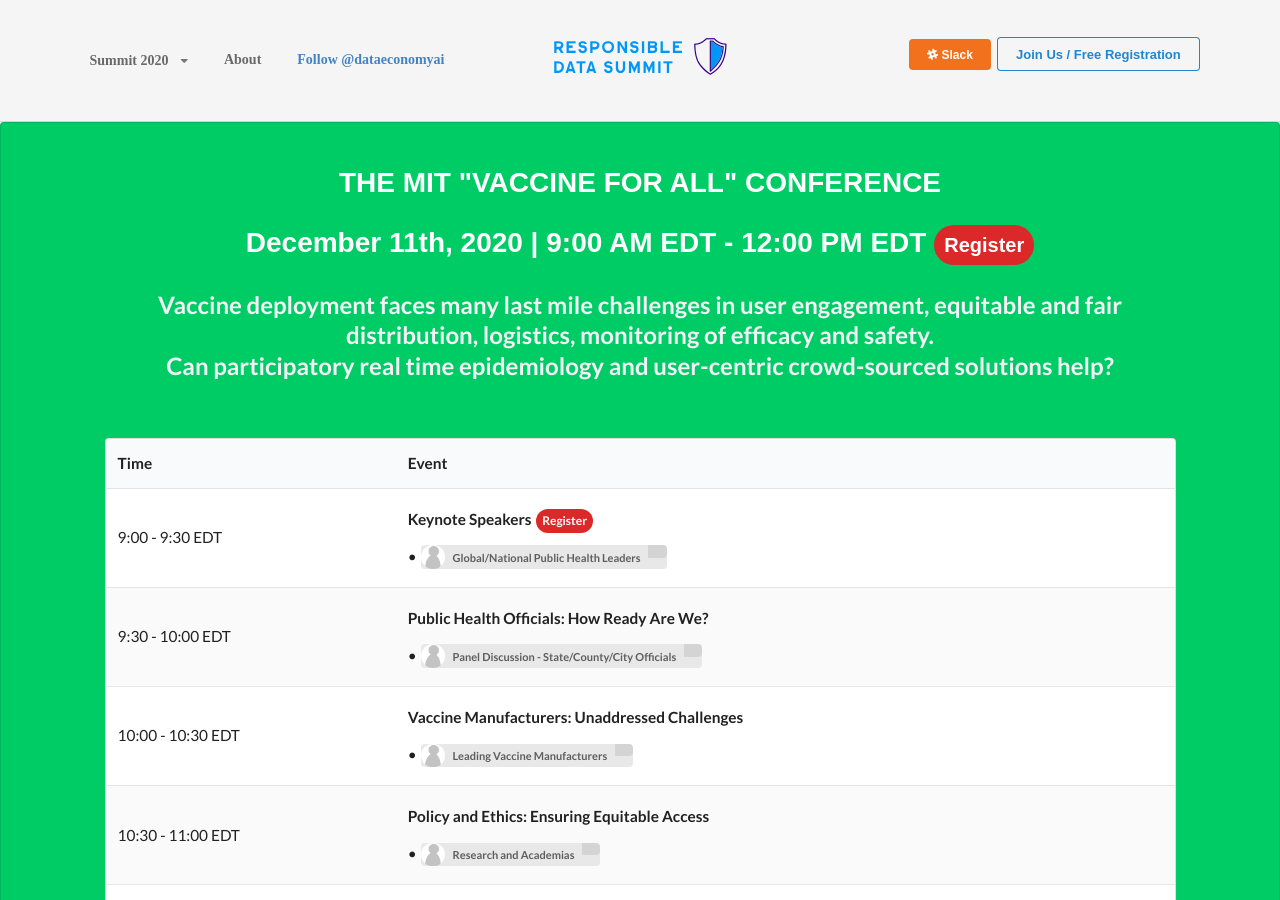
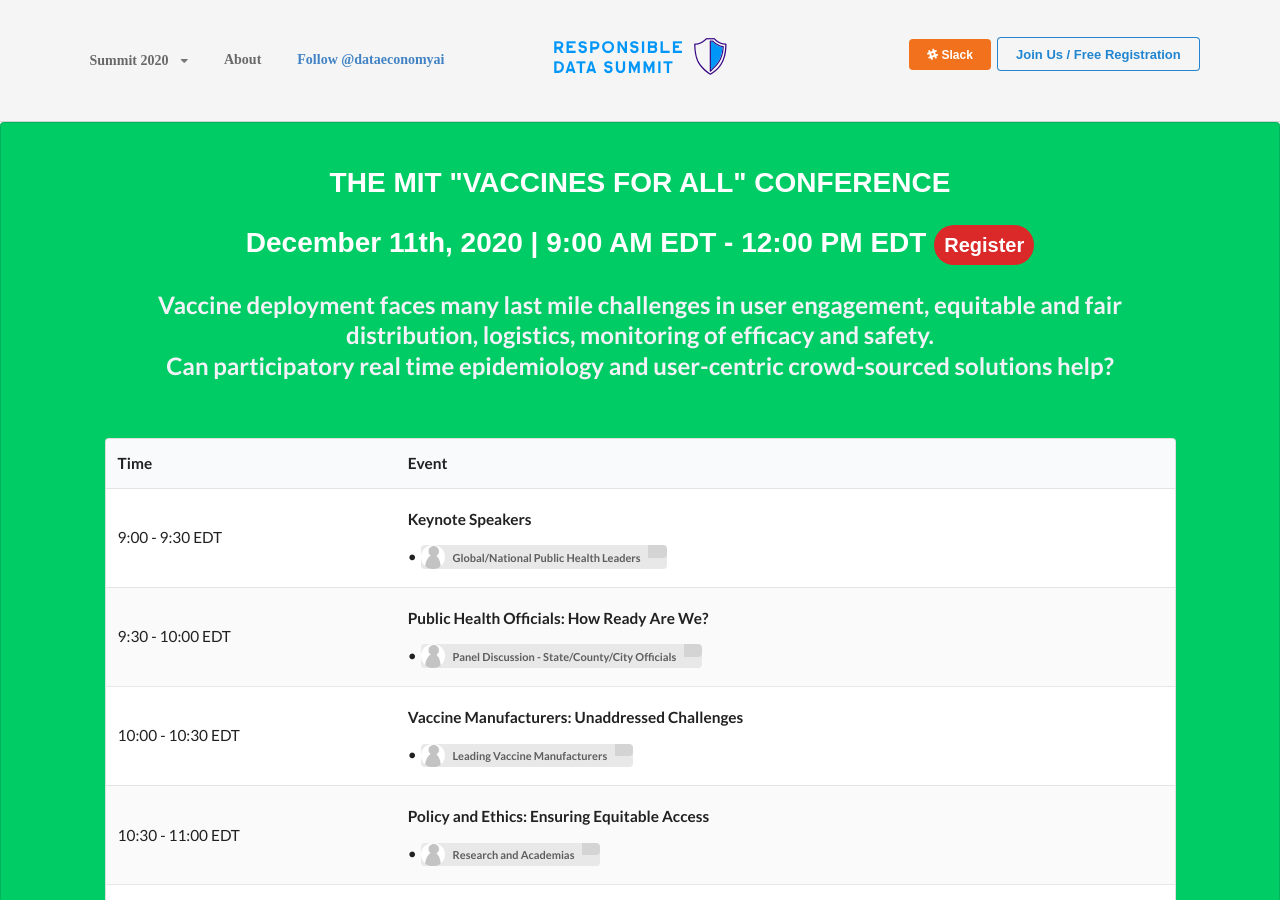
Before and after one commit to responsible-data-summit/events, a Jekyll site: the page built from agenda-0806.html, in a window 1280 px wide and 900 px high. Built offline with Jekyll 4.4.1, drawn with Linux system fonts in a browser that asks for light colours; some web fonts are replaced; comment, search, counter and statistics services are not loaded.

Commit message:
[update] agenda-0806.html

```diff
--- a/agenda-0806.html
+++ b/agenda-0806.html
@@ -4,7 +4,7 @@
 ---
 <section class="ui segment center aligned" style="background-color: rgb(0, 204, 102, 1);">
     <div class="ui container center aligned agenda">
-	    <h1> THE MIT "VACCINE FOR ALL" CONFERENCE </h1>
+	    <h1> THE MIT "VACCINES FOR ALL" CONFERENCE </h1>
 	    <h1> December 11th, 2020 | 9:00 AM EDT - 12:00 PM EDT <a href="https://docs.google.com/forms/d/e/1FAIpQLSc51GNcM_tYxd-fBQ2YPTK5zClCGA2fju3Wu7O1oJn_a96xeg/viewform" class="ui red circular huge label">Register</a></h1>
 	    <h2 style="color:#F3F2F7">Vaccine deployment faces many last mile challenges in user engagement, equitable and fair distribution, logistics, monitoring of efficacy and safety.
 		    <br>Can <b>participatory real time epidemiology</b> and user-centric crowd-sourced solutions help?</h2>
@@ -30,7 +30,6 @@
                             >
                                 {% if section.register %}
                                     <b>{{section.title}} </b> {{section.comment}}
-                                    <a href="{{section.register}}" class="ui red circular label">Register</a>
                                 {% else %}
                                     <b>{{section.title}} </b> {{section.comment}}
                                 {% endif %}
```
